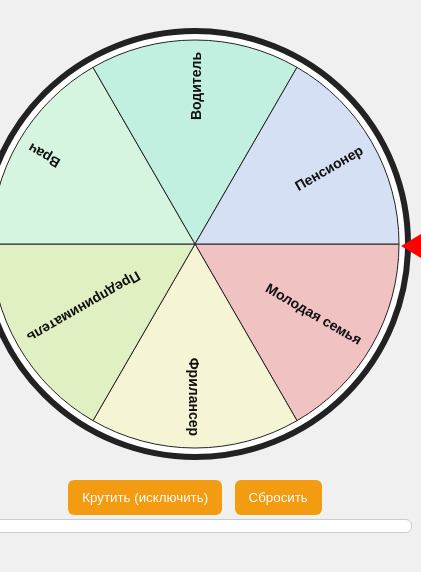
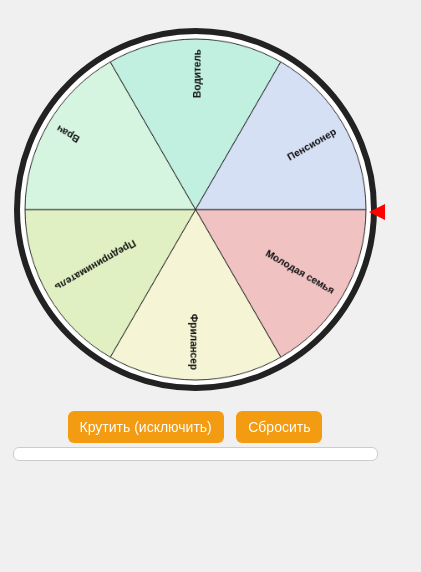
Before and after one commit to Maksat-afk/Minor, a plain HTML site: page index.html in a window 390 px wide. Shown: the whole page, 421 px wide, since content can reach past the window. Drawn offline with Linux system fonts and the light colour scheme.

Commit message:
Добавлена адаптивная версия для мобильных устройств

```diff
--- a/index.html
+++ b/index.html
@@ -5,13 +5,79 @@
 <meta name="viewport" content="width=device-width,initial-scale=1">
 <title>Колесо команд — Минимум</title>
 <style>
-body { font-family:sans-serif; display:flex; flex-direction:column; align-items:center; padding:20px; background:#f0f0f0; }
-#wheel { width:420px; height:420px; border-radius:50%; border:6px solid #222; background:#fff; }
-.wheel-wrap { position:relative; margin-bottom:12px; }
-.btn { padding:10px 14px; margin:4px; border:none; border-radius:6px; background:#f39c12; color:#fff; cursor:pointer; }
-.elim-log { max-height:150px; overflow:auto; width:420px; background:#fff; border:1px solid #ccc; border-radius:6px; padding:6px; }
-.wheel-pointer { position:absolute; width:0; height:0; border-top:12px solid transparent; border-bottom:12px solid transparent; border-right:20px solid red; top:50%; transform:translateY(-50%); right:-10px; }
+body {
+  font-family:sans-serif;
+  display:flex;
+  flex-direction:column;
+  align-items:center;
+  padding:20px;
+  background:#f0f0f0;
+}
+.wheel-wrap {
+  position:relative;
+  margin-bottom:12px;
+}
+#wheel {
+  width:420px;
+  height:420px;
+  border-radius:50%;
+  border:6px solid #222;
+  background:#fff;
+}
+.wheel-pointer {
+  position:absolute;
+  width:0;
+  height:0;
+  border-top:12px solid transparent;
+  border-bottom:12px solid transparent;
+  border-right:20px solid red;
+  top:50%;
+  transform:translateY(-50%);
+  right:-10px;
+}
+.btn {
+  padding:10px 14px;
+  margin:4px;
+  border:none;
+  border-radius:6px;
+  background:#f39c12;
+  color:#fff;
+  cursor:pointer;
+  font-size:16px;
+}
+.elim-log {
+  max-height:150px;
+  overflow:auto;
+  width:420px;
+  background:#fff;
+  border:1px solid #ccc;
+  border-radius:6px;
+  padding:6px;
+  font-size:14px;
+}
 #nextBtn { display:none; margin-top:10px; background:#27ae60; }
+
+/* Адаптив для мобильных */
+@media (max-width:480px){
+  #wheel {
+    width:90vw;
+    height:90vw;
+  }
+  .elim-log {
+    width:90vw;
+    font-size:12px;
+  }
+  .btn {
+    font-size:14px;
+    padding:8px 12px;
+  }
+  .wheel-pointer {
+    border-top:8px solid transparent;
+    border-bottom:8px solid transparent;
+    border-right:16px solid red;
+    right:-8px;
+  }
+}
 </style>
 </head>
 <body>
@@ -66,7 +132,8 @@ function drawWheel(rotation = 0){
     wctx.translate(cx,cy);
     wctx.rotate(start + angle/2);
     wctx.fillStyle = '#111';
-    wctx.font = 'bold 14px sans-serif';
+    const fontSize = window.innerWidth<480 ? 12 : 14;
+    wctx.font = `bold ${fontSize}px sans-serif`;
     wctx.textAlign = 'right';
     wctx.fillText(pool[i].role, r-12, 6);
     wctx.restore();
```
